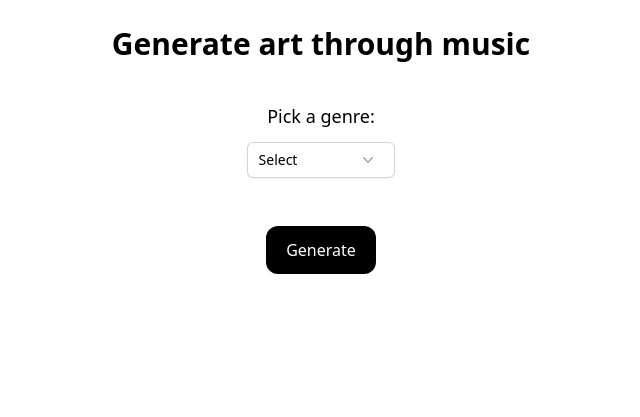
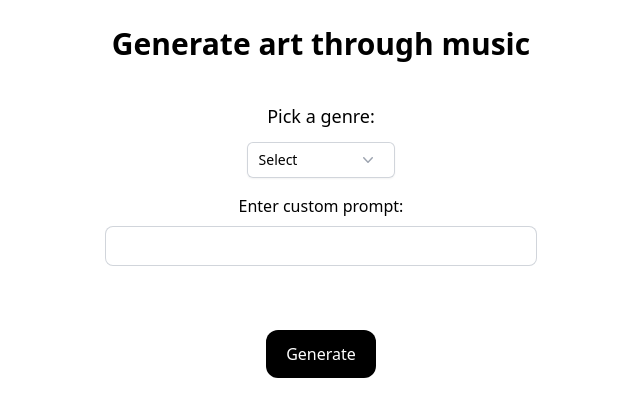
Before and after one commit to elismith10/phyg, a Flask app: page / in a window 1280 px wide. Shown: the part 134-551 px from the top of the page, without its empty margins (319-959 px from the left). Run offline with Flask 3, Linux system fonts and the light colour scheme; some libraries are stand-ins or nearby versions.

Commit message:
Add files via upload

```diff
--- a/app.py
+++ b/app.py
@@ -32,6 +32,7 @@ def home():
 def generate():
     session.clear()
     genre = request.form.get('genre')
+    custom_prompt = request.form.get('custom_prompt')
     if genre:
         print(genre)
         # Supabase authentification
@@ -62,8 +63,20 @@ def generate():
         ]
         selected_artist = random.choice(artists)
 
-        prompt = f"Generate an artistic piece that represents the song '{pseudo_name}', loudness {loudness} dB, tempo {bpm} BPM, key {key}, featuring instruments {instruments}, inspired by {selected_artist}."
+        # generate prompt
+        if custom_prompt:
+            print(custom_prompt)
+            prompt = f"""
+            Music features:
+            - Key: {selected_song["key"]},
+            - BPM: {selected_song["bpm"]},
+            - Genre: {selected_song["genre"]},
+            {custom_prompt}
+            """
+        else:
+            prompt = f"Generate an artistic piece that represents the song '{pseudo_name}', loudness {loudness} dB, tempo {bpm} BPM, key {key}, featuring instruments {instruments}, inspired by {selected_artist}."
         print(prompt)
+
         image = pipe(prompt, num_inference_steps=1, height=16, width=16).images[0]
         img_byte_arr = io.BytesIO()
         image.save(img_byte_arr, format='JPEG', optimizer=True, compress_level=4)
--- a/templates/index.html
+++ b/templates/index.html
@@ -47,6 +47,10 @@
                         </div>
                 {% endif %}
                 <input type="hidden" name="genre" id="genre">
+                <div class="py-4">
+                    <label class="text-black">Enter custom prompt:</label>
+                    <input type="text" id="custom_prompt" name="custom_prompt" class="w-full mt-2 px-4 py-2 rounded-lg hover:ring-2 hover:outline-none hover:ring-black bg-transparent ring-1 ring-inset ring-gray-300">
+                </div>
                 <div class="flex justify-center mt-12">
                     <button type="submit" class="px-5 py-3 rounded-xl text-white bg-black hover:bg-transparent hover:text-black hover:ring-2 hover:ring-black">Generate</button>
                 </div>
```
